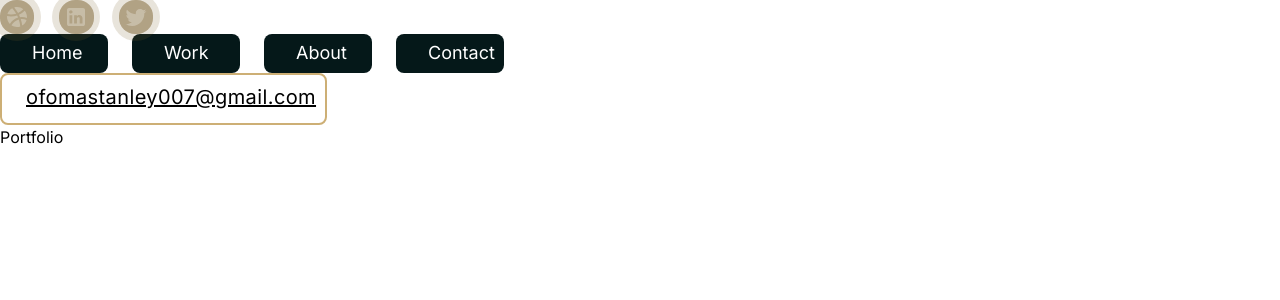
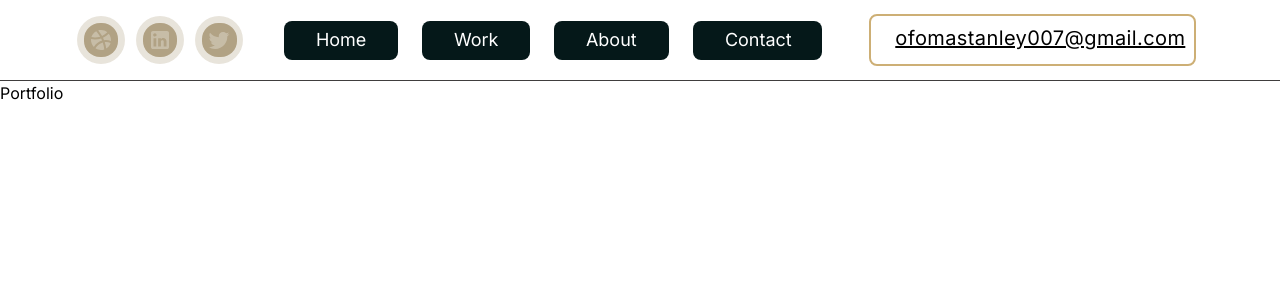
Before and after one commit to Maxwell011/portfolio-design, a Next.js app: page / in a window 1280 px wide. Shown: the top 300 px of the page. Built offline with nearby package versions, Linux system fonts and the light colour scheme.

Commit message:
Update Nav component styling

```diff
--- a/src/app/components/Nav.tsx
+++ b/src/app/components/Nav.tsx
@@ -5,8 +5,7 @@ import Dribble from "../svg/Dribble";
 const Nav = () => {
   return (
     <>
-      <section>
-        {/* Social medial icon links */}
+      <section className="px-[60px] py-3.5 border-b-[#403E3E] border-b border-solid flex items-center justify-around bg-black">
         <div>
           <div className="flex gap-[25px]">
             <div className="w-[34.286px] h-[34.286px] opacity-[0.58] bg-base rounded-2xl flex items-center justify-center ">
@@ -28,16 +27,16 @@ const Nav = () => {
         </div>
         <div>
           <ul className="flex gap-6">
-            <li className="text-lg gap-2.5 px-8 py-[5px] rounded-lg bg-[#051819] text-[#FFFFFF] h-[39px] w-[108px]">
+            <li className="text-lg gap-2.5 px-8 py-[5px] rounded-lg bg-[#051819] text-[#FFFFFF] h-[39px] w-[114px]">
               Home
             </li>
             <li className="text-lg gap-2.5 px-8 py-[5px] rounded-lg bg-[#051819] text-[#FFFFFF] h-[39px] w-[108px]">
               Work
             </li>
-            <li className="text-lg gap-2.5 px-8 py-[5px] rounded-lg bg-[#051819] text-[#FFFFFF] h-[39px] w-[108px]">
+            <li className="text-lg gap-2.5 px-8 py-[5px] rounded-lg bg-[#051819] text-[#FFFFFF] h-[39px] w-[115px]">
               About
             </li>
-            <li className="text-lg gap-2.5 px-8 py-[5px] rounded-lg bg-[#051819] text-[#FFFFFF] h-[39px] w-[108px]">
+            <li className="text-lg gap-2.5 px-8 py-[5px] rounded-lg bg-[#051819] text-[#FFFFFF] h-[39px] w-[129px]">
               Contact
             </li>
           </ul>
```
